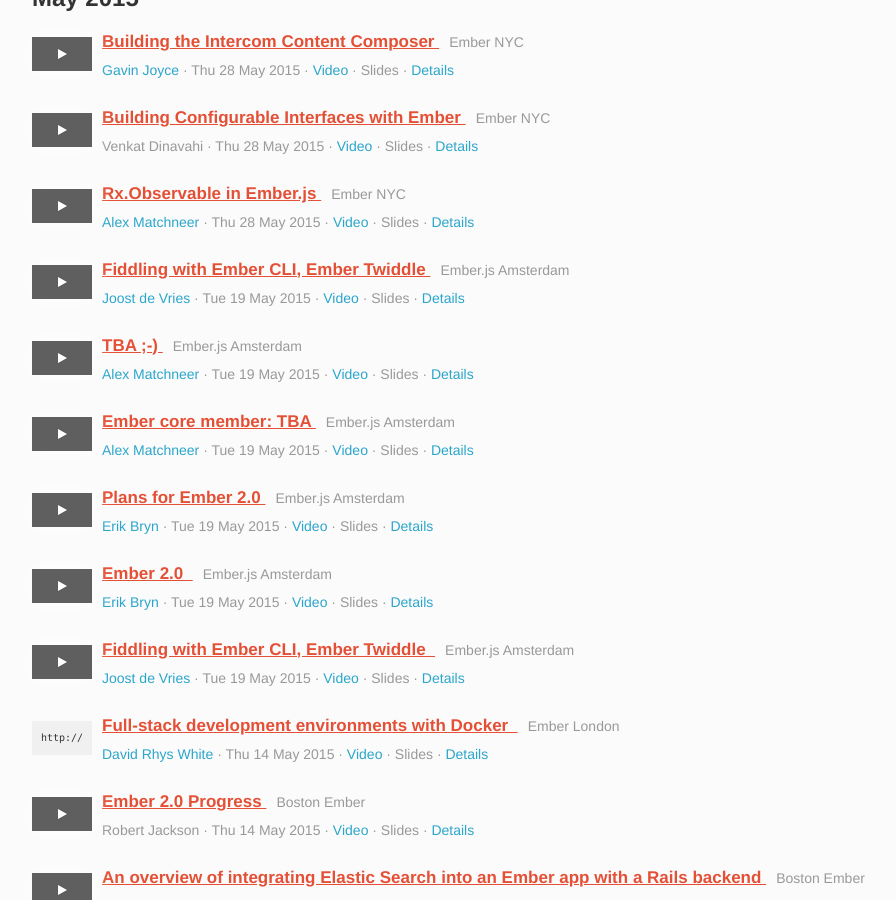
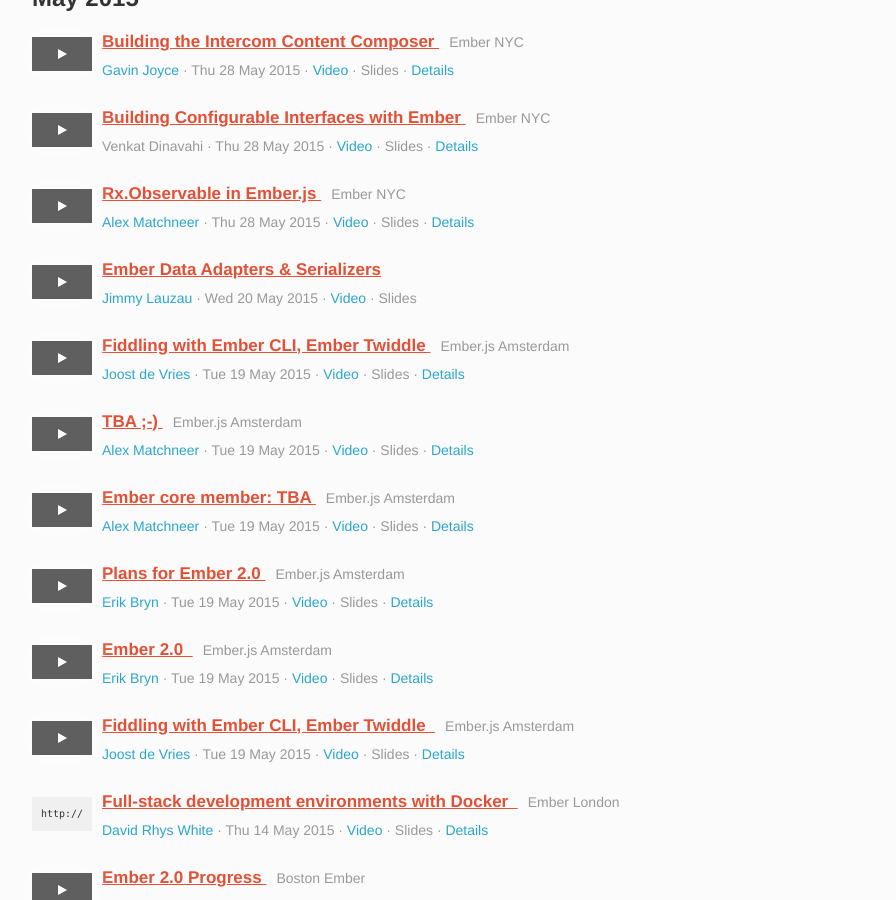
Before and after one commit to emberwatch/emberwatch, a Jekyll site: the page built from index.html, in a window 1280 px wide and 900 px high, scrolled down 2404 px, cut to the strip 0-900 px from the top of the window. Shown: the whole strip, without its empty margins (148-1044 px from the left). Built offline with Jekyll 4.4.1, drawn with Linux system fonts in a browser that asks for light colours; Markdown is read by kramdown in place of the engine named in the settings; comment, search, counter and statistics services are not loaded; grey boxes are pictures that could not be loaded.

Commit message:
Add Ember Data Adapters-Serializers by JimmyLauzau

```diff
--- a/_data/people.yml
+++ b/_data/people.yml
@@ -1071,3 +1071,8 @@
   site: http://www.jordanhawker.com/
   company_id: 6
   id: 253
+- name: Jimmy Lauzau
+  twitter: jimmay5469
+  github: jimmay5469
+  site: http://jimmylauzau.com/
+  id: 254
--- a/_data/talks.yml
+++ b/_data/talks.yml
@@ -239,6 +239,12 @@
   - https://www.youtube.com/watch?v=sZs-VXWIDh0
   url: http://www.meetup.com/EmberJS-NYC/events/222013516/
   event_id: 2
+- title: Ember Data Adapters & Serializers
+  date: '2015-05-20'
+  author_ids:
+  - 254
+  videos:
+  - https://www.youtube.com/watch?v=kX8MJbGbvCc
 - title: Fiddling with Ember CLI, Ember Twiddle
   date: '2015-05-19'
   author_ids:
```
